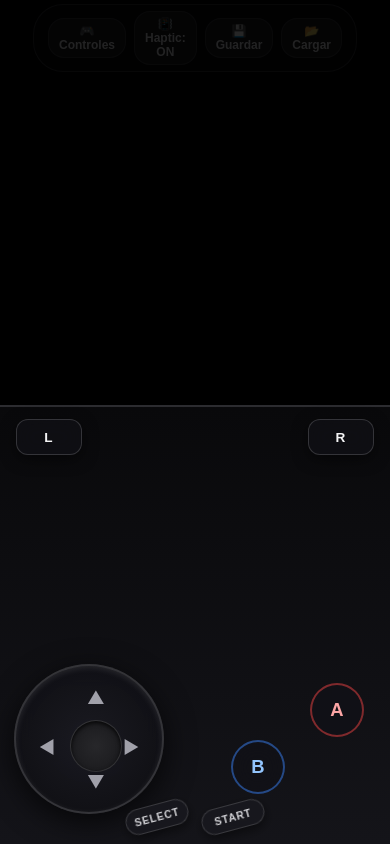
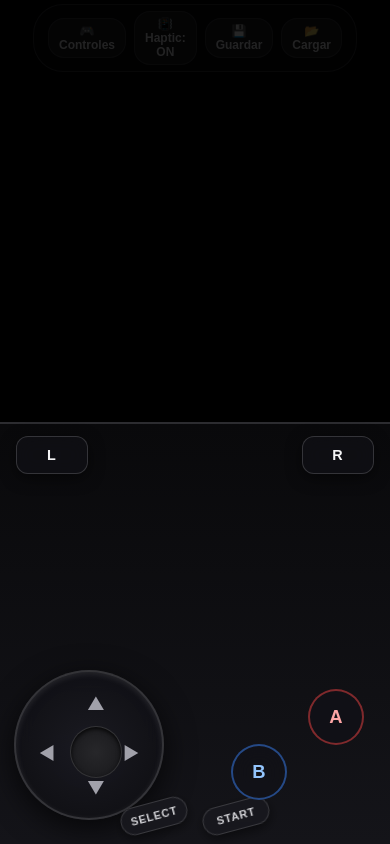
Before and after one commit to sanluispropublicidad-ai/mickey-arcade, a plain HTML site: page player.html in a window 390 px wide. Drawn offline with Linux system fonts and the light colour scheme.

Commit message:
fix(responsive): fix 100vw desktop overflow, add 100dvh and safe-area-inset padding

```diff
--- a/player.html
+++ b/player.html
@@ -176,8 +176,8 @@
        -------------------------------------------------------------------- */
     .dpad-container {
       position: absolute;
-      left: 20px;
-      bottom: 24px;
+      left: calc(20px + env(safe-area-inset-left, 0px));
+      bottom: calc(24px + env(safe-area-inset-bottom, 0px));
       width: 160px;
       height: 160px;
       pointer-events: auto;
@@ -258,8 +258,8 @@
        -------------------------------------------------------------------- */
     .actions-container {
       position: absolute;
-      right: 20px;
-      bottom: 24px;
+      right: calc(20px + env(safe-area-inset-right, 0px));
+      bottom: calc(24px + env(safe-area-inset-bottom, 0px));
       width: 170px;
       height: 170px;
       pointer-events: auto;
@@ -382,7 +382,7 @@
        -------------------------------------------------------------------- */
     .meta-container {
       position: absolute;
-      bottom: 18px;
+      bottom: calc(18px + env(safe-area-inset-bottom, 0px));
       left: 50%;
       transform: translateX(-50%);
       display: flex;
@@ -422,19 +422,21 @@
     }
 
     /* ====================================================================
-       MODO RETRATO (CELULARES VERTICALES / GAMEBOY STYLE)
+       MODO RETRATO (PANTALLAS VERTICALES / GAMEBOY STYLE)
        ==================================================================== */
-    @media (orientation: portrait) and (max-width: 768px) {
+    @media (orientation: portrait) {
       #game-container {
         position: relative;
-        height: 48vh;
+        height: 50%;
+        height: 50dvh;
         width: 100%;
         background: #000;
       }
 
       #touch-overlay {
         position: relative;
-        height: 52vh;
+        height: 50%;
+        height: 50dvh;
         width: 100%;
         background: linear-gradient(180deg, #09090b 0%, #141419 100%);
         border-top: 2px solid rgba(255, 255, 255, 0.1);
@@ -442,40 +444,40 @@
       }
 
       .dpad-container {
-        left: 14px;
-        bottom: 30px;
+        left: calc(14px + env(safe-area-inset-left, 0px));
+        bottom: calc(24px + env(safe-area-inset-bottom, 0px));
         width: 150px;
         height: 150px;
       }
 
       .actions-container {
-        right: 14px;
-        bottom: 30px;
+        right: calc(14px + env(safe-area-inset-right, 0px));
+        bottom: calc(24px + env(safe-area-inset-bottom, 0px));
         width: 155px;
         height: 155px;
       }
 
       .btn-action {
-        width: 54px;
-        height: 54px;
+        width: 56px;
+        height: 56px;
         font-size: 1.15rem;
       }
 
       .trigger-btn {
         top: 12px;
-        width: 66px;
-        height: 36px;
-        font-size: 0.85rem;
+        width: 72px;
+        height: 38px;
+        font-size: 0.9rem;
       }
 
       .meta-container {
-        bottom: 14px;
-        gap: 12px;
+        bottom: calc(14px + env(safe-area-inset-bottom, 0px));
+        gap: 14px;
       }
       .btn-pill {
-        width: 64px;
-        height: 26px;
-        font-size: 0.65rem;
+        width: 68px;
+        height: 28px;
+        font-size: 0.68rem;
       }
     }
   </style>
```
Also changed, not shown: css/estilos.css (+6 -2 lines).
